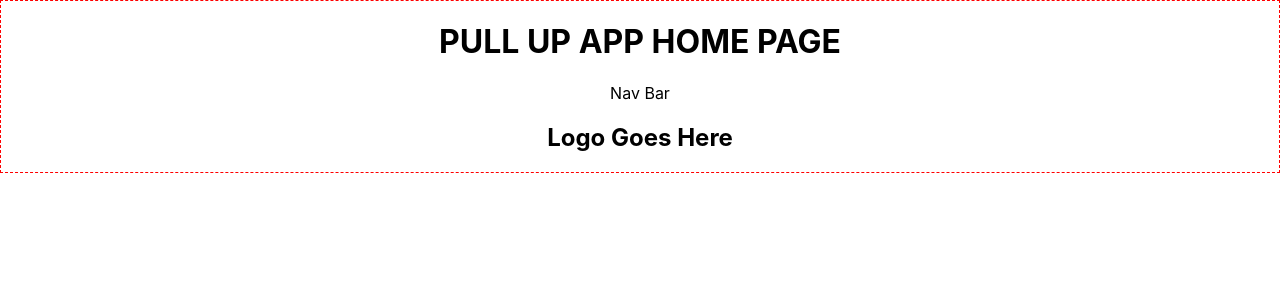
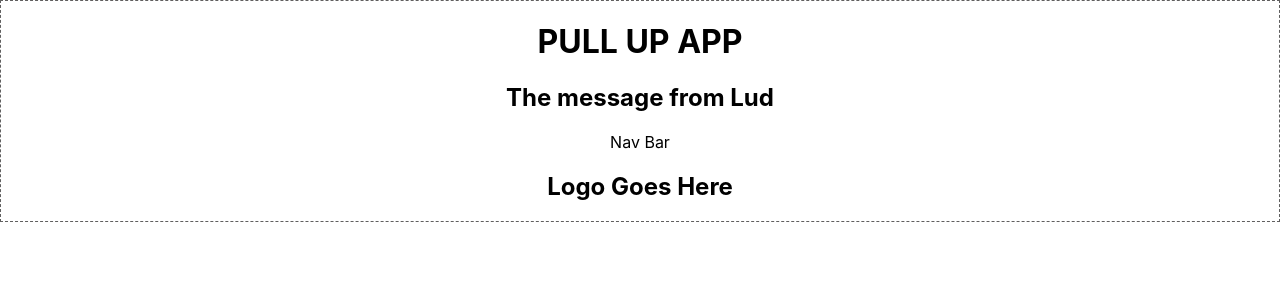
Before and after one commit to elvinhatamov/Pull-up, a React (Create React App) app: page / in a window 1280 px wide. Shown: the top 300 px of the page. Built offline with nearby package versions, Linux system fonts and the light colour scheme.

Commit message:
color change add h2

```diff
--- a/src/App.css
+++ b/src/App.css
@@ -38,5 +38,5 @@
 }
 
 .wireframe {
-  border: 1px dashed red;
+  border: 1px dashed rgb(96, 95, 95);
 }
--- a/src/App.js
+++ b/src/App.js
@@ -5,7 +5,8 @@ function App() {
   return (
     <div className="App">
       <div className="wireframe">
-        <h1>PULL UP APP HOME PAGE</h1>
+        <h1>PULL UP APP</h1>
+        <h2>The message from Lud</h2>
         <nav>
           Nav Bar
           <Logo />
```
